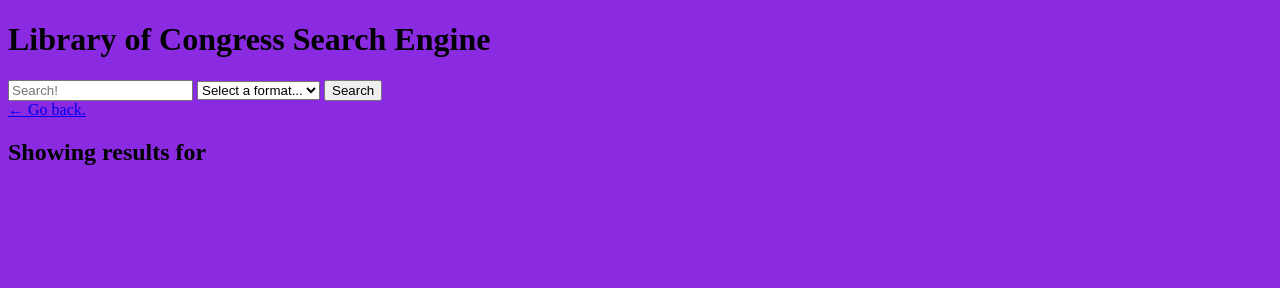
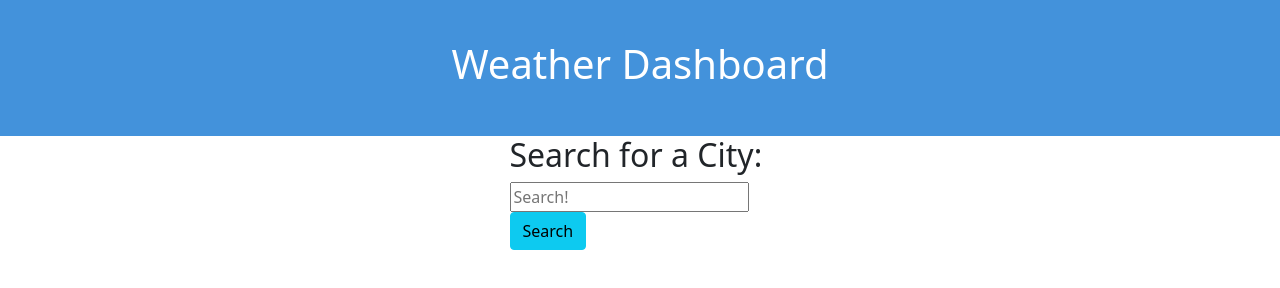
Before and after one commit to melbrewer323/weather-dashboard, a plain HTML site: page index.html in a window 1280 px wide. Drawn offline with nearby package versions, Linux system fonts and the light colour scheme.

Commit message:
added search bar and button

```diff
--- a/assets/style.css
+++ b/assets/style.css
@@ -1,3 +1,9 @@
-body {
-    background-color: blueviolet;
+*{
+    box-sizing: border-box;
 }
+header {
+    padding: 40px;
+    text-align: center;
+    background: #4392db;
+    color: #fff;
+  }
--- a/index.html
+++ b/index.html
@@ -4,42 +4,35 @@
 <head>
   <meta charset="UTF-8" />
   <meta name="viewport" content="width=device-width, initial-scale=1.0" />
-  <title>Results | Library of Congress Search</title>
-  <link href="https://fonts.googleapis.com/css2?family=Fira+Sans:wght@400&family=Merriweather:wght@700&display=swap"
-    rel="stylesheet" />
+  <title>Weather Dashboard</title>
+  <link href="https://cdn.jsdelivr.net/npm/bootstrap@5.0.1/dist/css/bootstrap.min.css" rel="stylesheet" integrity="sha384-+0n0xVW2eSR5OomGNYDnhzAbDsOXxcvSN1TPprVMTNDbiYZCxYbOOl7+AMvyTG2x" crossorigin="anonymous">
     <link rel="stylesheet" href="./assets/style.css" />
 </head>
 
 <body>
+    <header>
+        <h1>Weather Dashboard</h1>
+    </header>
+    <main class="container">
 
-  <div class="flex-row align-start align-stretch-md align-content-start align-content-stretch-md min-100-vh bg-primary">
-    <div class="col-12 col-md-3 bg-light p-3">
-      <h1 class="text-primary">Library of Congress Search Engine</h1>
-      <form id="search-form" class="mb-2">
-        <input id="search-input" class="form-input w-100" type="text" placeholder="Search!">
-        <select id="format-input" class="form-input w-100">
-          <option value="" disabled selected>Select a format...</option>
-          <option value="maps">Maps</option>
-          <option value="audio">Audio</option>
-          <option value="photos">Photos</option>
-          <option value="manuscripts">Manuscripts</option>
-          <option value="newspapers">Newspapers</option>
-          <option value="film-and-videos">Film and Videos</option>
-          <option value="notated-music">Notated Music</option>
-          <option value="websites">Websites</option>
-        </select>
-        <button class="btn btn-info btn-block">Search</button>
-      </form>
+      <section class="row justify-content-around">
 
-      <a href="./index.html" class="btn btn-block btn-danger">&larr; Go back.</a>
-    </div>
+        <div class="col-12 col-md-3">
+              <h2>Search for a City:</h2>
+              <input id="search-input" class="form-input w-45" type="text" placeholder="Search!">
+              <button class="btn btn-info btn-block">Search</button>
 
-    <div class="col-12 col-md-9 p-3 text-light">
-      <h2>Showing results for <span id="result-text"></span></h2>
-      <div id="result-content"></div>
-    </div>
-  </div>
 
+            </div>
+
+
+
+
+        </div>
+
+      </section>
+  <script src="https://cdn.jsdelivr.net/npm/@popperjs/core@2.9.2/dist/umd/popper.min.js" integrity="sha384-IQsoLXl5PILFhosVNubq5LC7Qb9DXgDA9i+tQ8Zj3iwWAwPtgFTxbJ8NT4GN1R8p" crossorigin="anonymous"></script>
+  <script src="https://cdn.jsdelivr.net/npm/bootstrap@5.0.1/dist/js/bootstrap.min.js" integrity="sha384-Atwg2Pkwv9vp0ygtn1JAojH0nYbwNJLPhwyoVbhoPwBhjQPR5VtM2+xf0Uwh9KtT" crossorigin="anonymous"></script>
   <script src="./assets/script.js"></script>
 </body>
 
```
